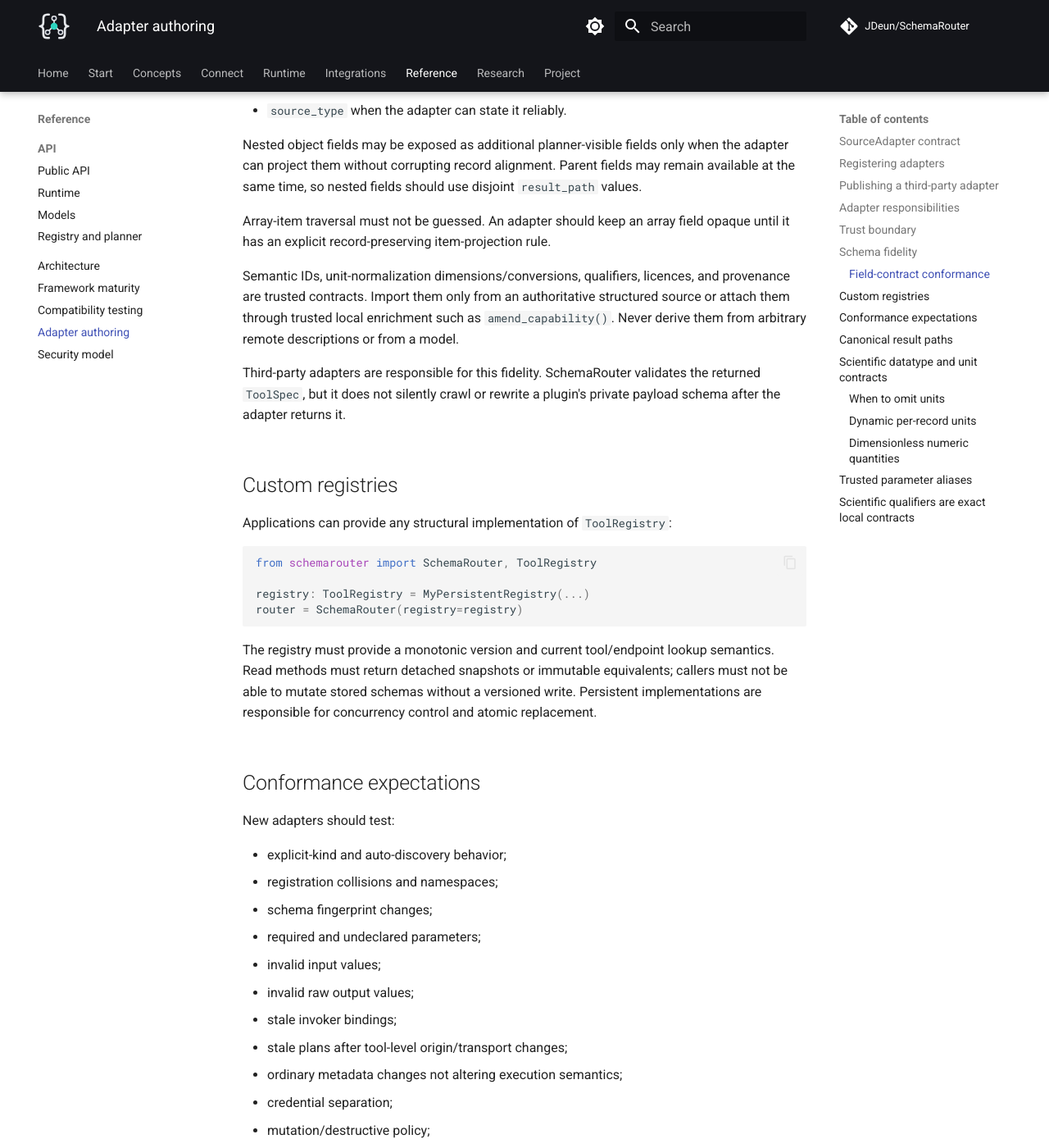
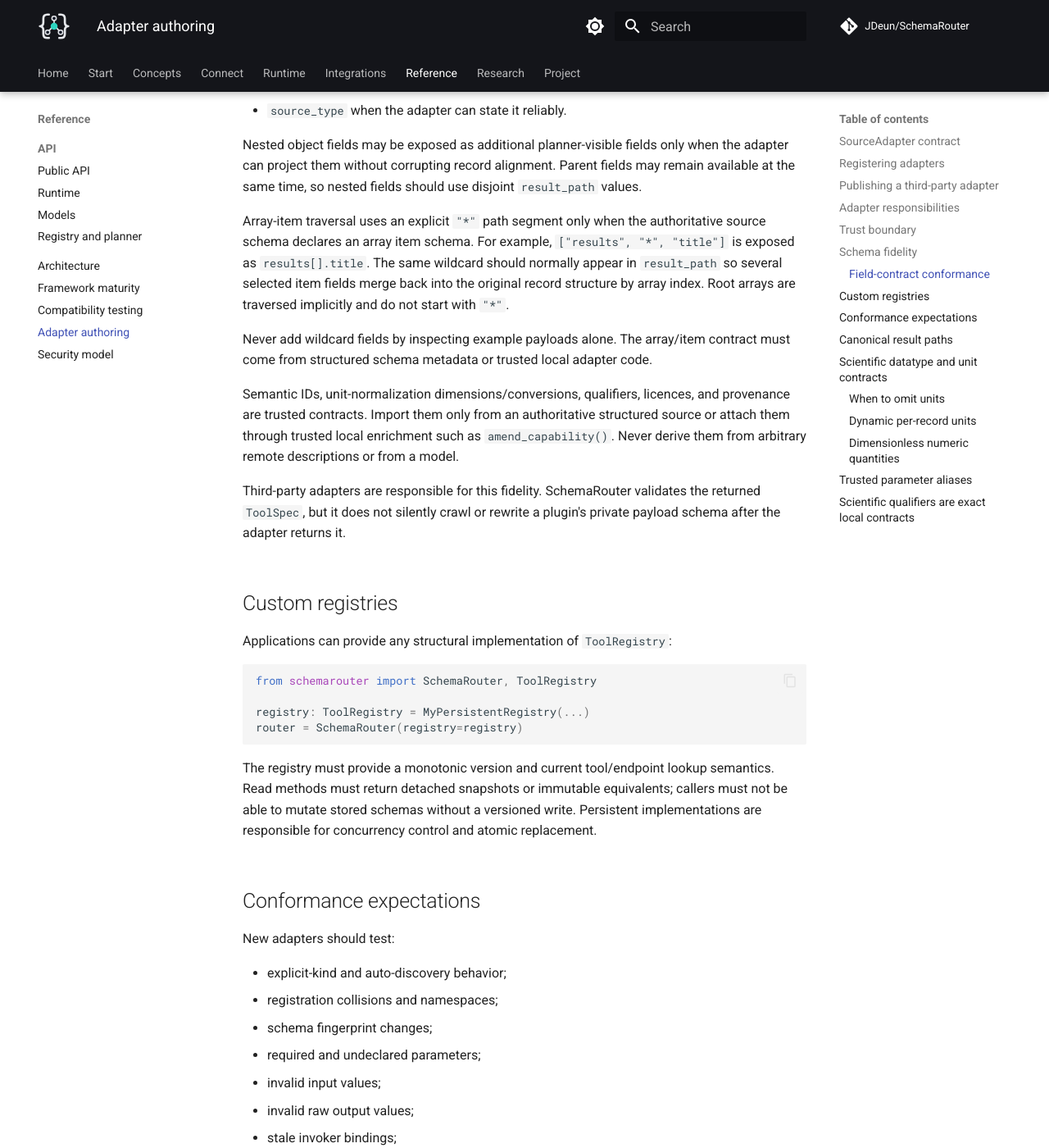
Before and after one commit to JDeun/SchemaRouter, an MkDocs documentation site: the page built from docs/adapter-authoring.md, in a window 1280 px wide and 1400 px high, scrolled down 3858 px. Shown: the whole window at 82% size. Built offline with MkDocs 1.6.1 and Material for MkDocs 9.7.7, drawn with Linux system fonts in a browser that asks for light colours; comment, search, counter and statistics services are not loaded; some of the changed text lies outside the part shown.

Commit message:
docs: define array-item adapter contract

```diff
--- a/docs/adapter-authoring.md
+++ b/docs/adapter-authoring.md
@@ -164,8 +164,14 @@ Nested object fields may be exposed as additional planner-visible fields only wh
 project them without corrupting record alignment. Parent fields may remain available at the same
 time, so nested fields should use disjoint `result_path` values.
 
-Array-item traversal must not be guessed. An adapter should keep an array field opaque until it has
-an explicit record-preserving item-projection rule.
+Array-item traversal uses an explicit `"*"` path segment only when the authoritative source schema
+declares an array item schema. For example, `["results", "*", "title"]` is exposed as
+`results[].title`. The same wildcard should normally appear in `result_path` so several selected
+item fields merge back into the original record structure by array index. Root arrays are traversed
+implicitly and do not start with `"*"`.
+
+Never add wildcard fields by inspecting example payloads alone. The array/item contract must come
+from structured schema metadata or trusted local adapter code.
 
 Semantic IDs, unit-normalization dimensions/conversions, qualifiers, licences, and provenance are
 trusted contracts. Import them only from an authoritative structured source or attach them through
@@ -211,7 +217,7 @@ New adapters should test:
 - nested object path/result-path fidelity when nested fields are exposed;
 - source-unit preservation without inferred conversion factors;
 - parent-field queries not implicitly selecting every nested descendant;
-- array-item behavior remaining opaque unless record-preserving traversal is explicitly supported;
+- array-item wildcard paths preserving source record alignment and never being inferred from payload examples;
 - trusted enrichment of semantic IDs, normalization/dimension, qualifiers, source type and licence;
 - transport-specific origin/redirect behavior where relevant.
 
```
